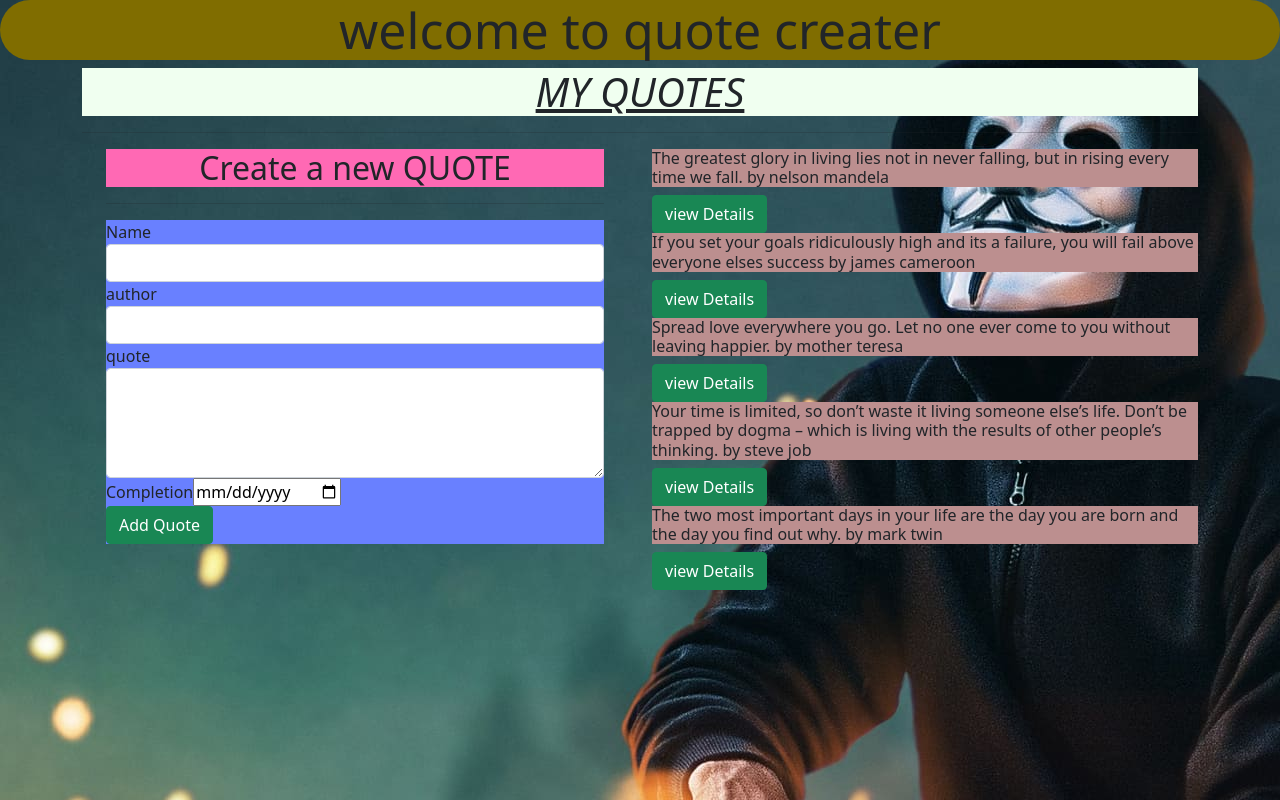
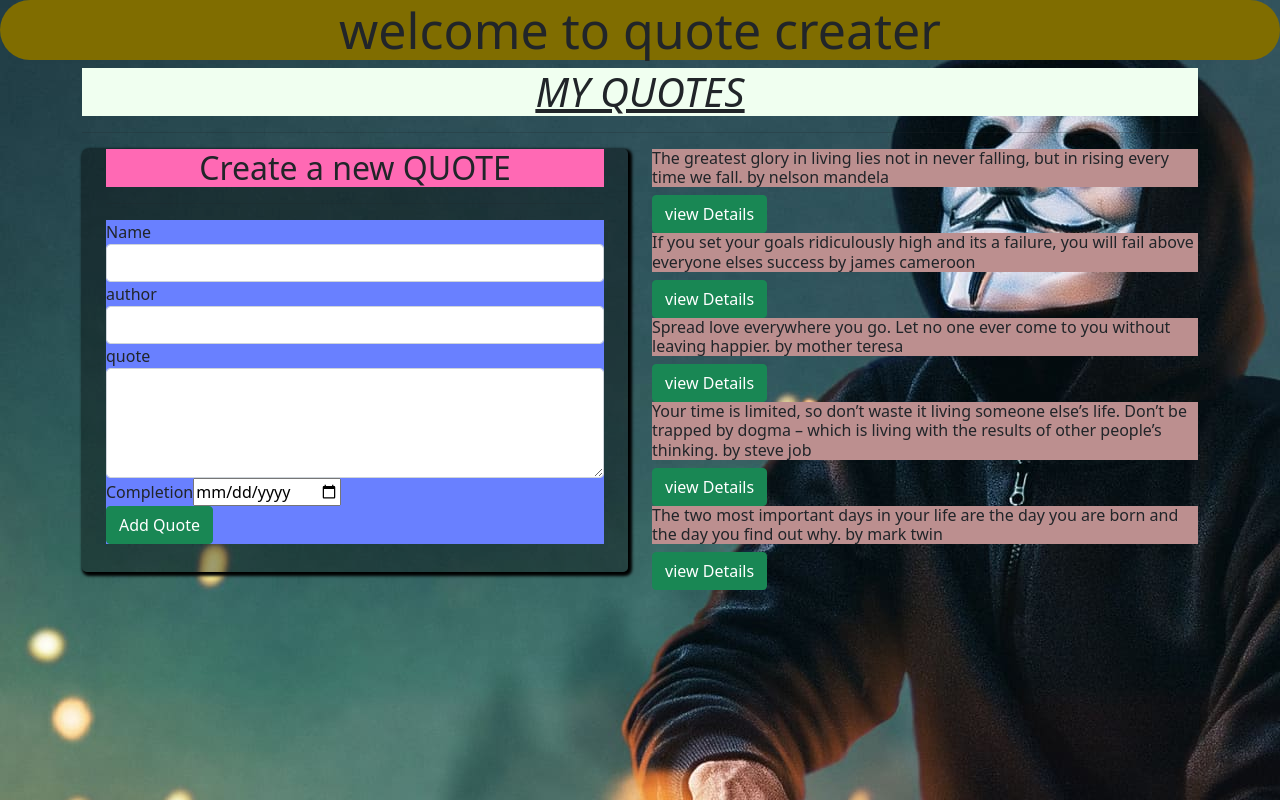
Before and after one commit to Nur-tusa/angular-week1, an Angular app: page / in a window 1280 px wide. Built offline with nearby package versions, Linux system fonts and the light colour scheme.

Commit message:
adding differetnt style to my html

```diff
--- a/src/app/quote-details/quote-details.component.html
+++ b/src/app/quote-details/quote-details.component.html
@@ -2,6 +2,6 @@
   submitted by:{{quote.name | titlecase}}
 </p><p>{{quote.completeDate|dateCount}} days old</p>
 
-<button (click)="like()"  class="btn btn-success" >like:{{quote.likes}}</button>
+<button (click)="like()"  class="btn btn-success" >like:{{quote.likes}} </button>
 <button  (click)="dislike()" class="btn btn-danger" >dislike:{{quote.hates}}</button>
 <button (click)='quoteDelete(true)' class="btn btn-danger">Delete quote</button>
--- a/src/app/quote-form/quote-form.component.css
+++ b/src/app/quote-form/quote-form.component.css
@@ -7,3 +7,11 @@ body{
     width:200px;
     padding:20px;
   }
+
+  .container-fluid{
+    background-color: rgba(0, 0, 0, 0.374);
+    border-radius: 5px;
+    padding-bottom: 5%;
+    box-shadow: 2px 2px 3px 2px black;
+    margin-bottom: 5%;
+  }
--- a/src/app/quote/quote.component.html
+++ b/src/app/quote/quote.component.html
@@ -1,7 +1,7 @@
 <div class="container">
 
   <div id="quotes1">
-    <h1><u>MY QUOTES</u></h1>
+    <h1><u><u>MY QUOTES</u></u></h1>
     <hr>
 
     <div class="row">
```
